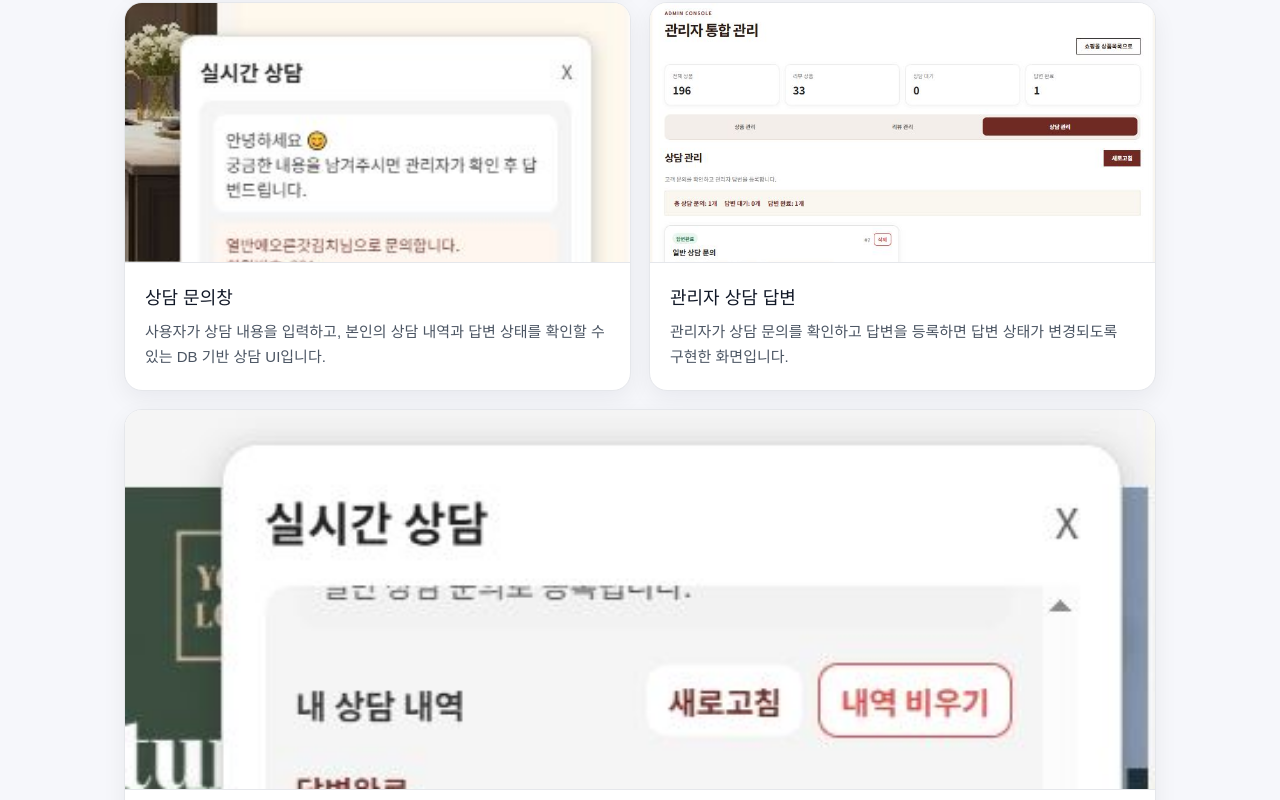
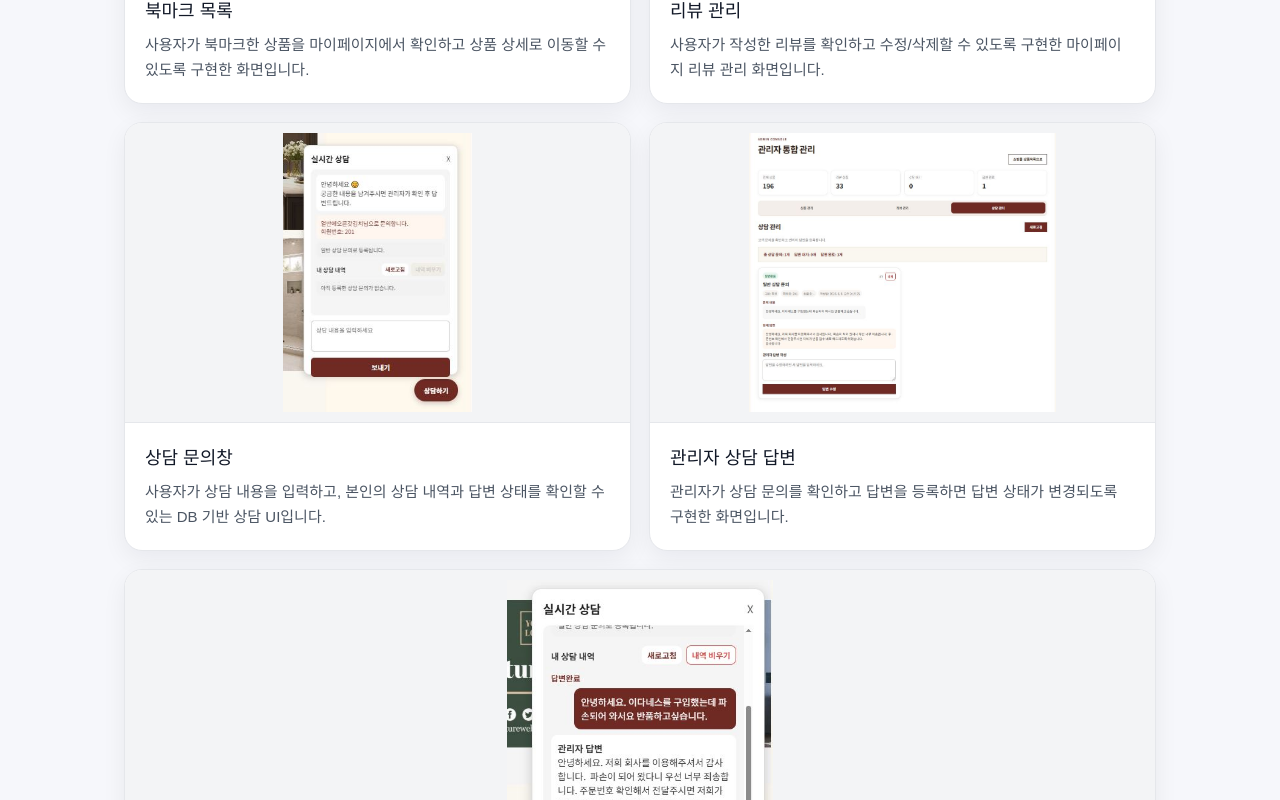
Before and after one commit to sdolikeim/my-portfolio, a React (Vite) app: page / in a window 1280 px wide. Shown: the part 6040-6840 px from the top of the page. Built offline with nearby package versions, Linux system fonts and the light colour scheme.

Commit message:
add detailed portfolio screenshots

```diff
--- a/src/App.css
+++ b/src/App.css
@@ -214,12 +214,13 @@ li {
 
 .image-card img {
   width: 100%;
-  height: 260px;
-  object-fit: cover;
-  object-position: top;
+  height: 300px;
+  object-fit: contain;
+  object-position: center;
   display: block;
   border-bottom: 1px solid #e5e7eb;
-  background: #f9fafb;
+  background: #f3f4f6;
+  padding: 10px;
 }
 
 .image-card div {
@@ -244,7 +245,8 @@ li {
 }
 
 .image-card-wide img {
-  height: 380px;
+  height: 420px;
+  object-fit: contain;
 }
 
 .contact a {
```
